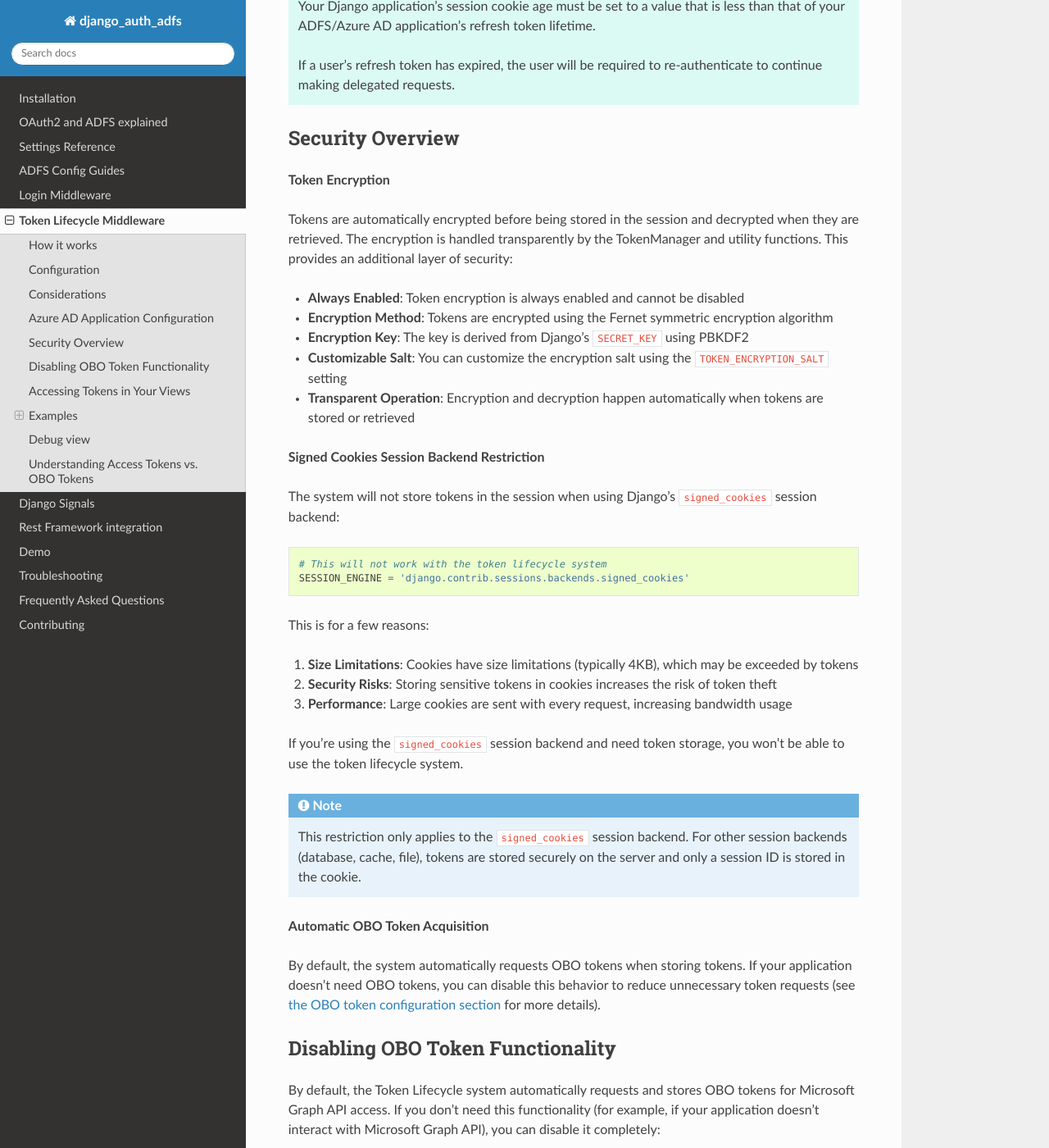
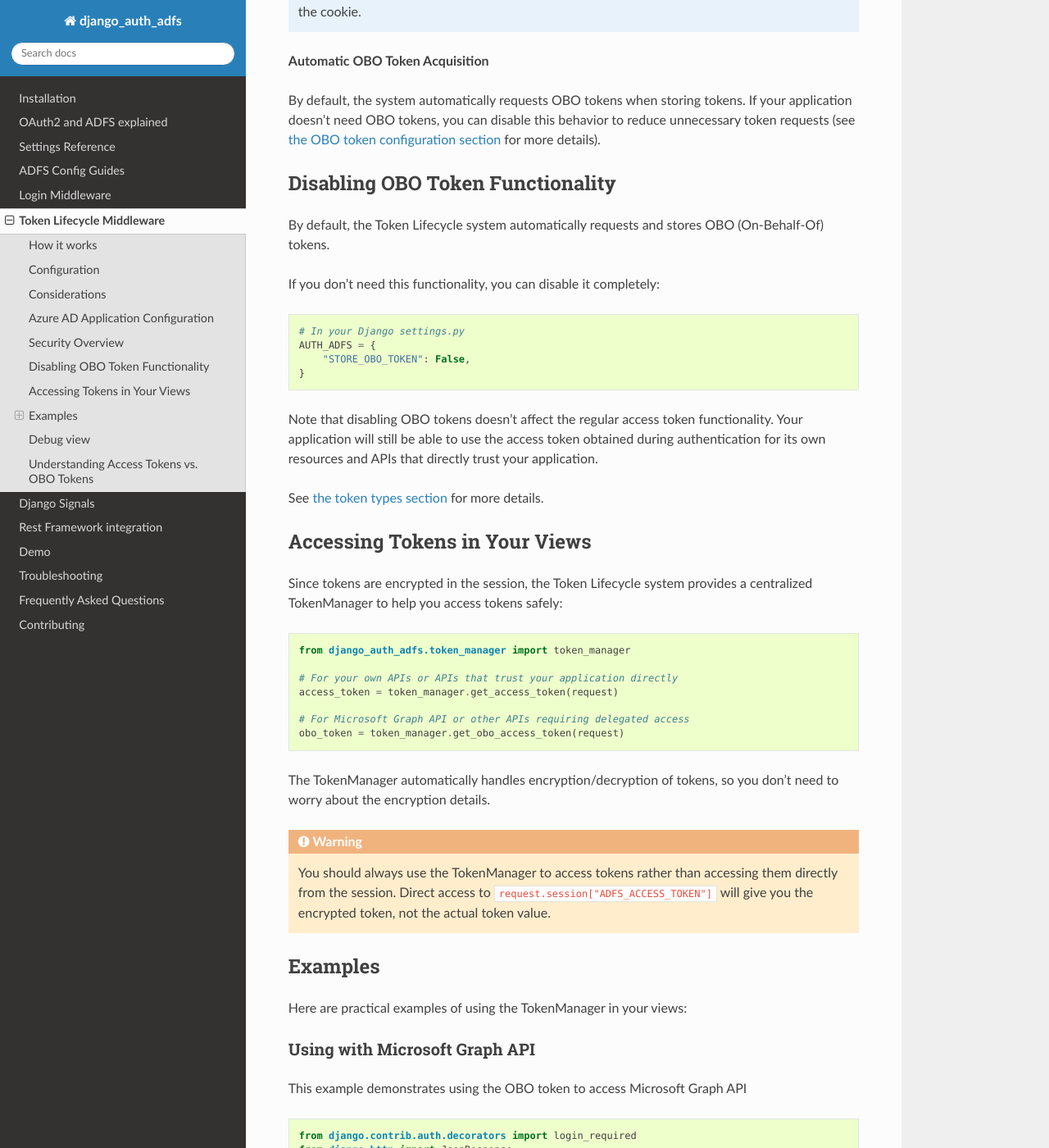
Before and after one commit to snok/django-auth-adfs, a Sphinx documentation site: the page built from docs/token_lifecycle.rst, in a window 1280 px wide and 1400 px high, scrolled down 3830 px. Shown: the whole window at 82% size. Built offline with Sphinx 7.4.7 and the Read the Docs theme 3.1.0, drawn with Linux system fonts in a browser that asks for light colours; pages that are not in the unit, such as notebooks, are missing from menus; some of the changed text lies outside the part shown.

Commit message:
docs update

```diff
--- a/docs/token_lifecycle.rst
+++ b/docs/token_lifecycle.rst
@@ -15,17 +15,12 @@
 How it works
 ------------
 
-The token lifecycle system consists of two main components:
-
-1. **TokenManager**: A centralized singleton that handles all token operations including storage, retrieval, encryption, refresh, and OBO token management
-2. **TokenLifecycleMiddleware**: A middleware that monitors token expiration and triggers refresh when needed
-
-Together, they handle the entire token lifecycle:
+The token lifecycle system performs the following:
 
 1. **Token Storage**: The django-auth-adfs backend automatically stores and encrypts tokens during authentication when the ``TokenLifecycleMiddleware`` is enabled
 2. **Token Monitoring**: The middleware checks token expiration on each request
 3. **Token Refresh**: When a token is about to expire, it is automatically refreshed
-4. **OBO Token Management**: When enabled (by default), OBO tokens are automatically acquired and refreshed for Microsoft Graph API access
+4. **OBO Token Management**: When enabled (by default), OBO tokens are automatically acquired and refreshed
 5. **Security Controls**: Optional automatic logout on token refresh failures
 
 Read more about the OBO flow: https://learn.microsoft.com/en-us/entra/identity-platform/v2-oauth2-on-behalf-of-flow#protocol-diagram
@@ -72,7 +67,7 @@
         # Number of seconds before expiration to refresh (default: 300, i.e., 5 minutes)
         "TOKEN_REFRESH_THRESHOLD": 300,
 
-        # Enable or disable OBO token storage for Microsoft Graph API (default: True)
+        # Enable or disable OBO token functionality (default: True)
         "STORE_OBO_TOKEN": True,
 
         # Custom salt for token encryption (optional)
@@ -89,16 +84,10 @@
 
     Consider this when deploying changes to the salt in production environments.
 
-.. note::
-    By default (``STORE_OBO_TOKEN = True``), the system will automatically request and store OBO tokens
-    for Microsoft Graph API access. If your application doesn't need to access Microsoft Graph API,
-    you can set ``STORE_OBO_TOKEN = False`` to disable this functionality completely.
-    See `the OBO token configuration section <#disabling-obo-token-functionality>`_ for more details.
-
 Considerations
 --------------
 
-- Token storage and encryption are handled automatically by the django-auth-adfs backend during authentication
+- Token storage and encryption are handled automatically by the middleware during authentication
 - Token refresh only works for authenticated users with valid sessions
 - If the refresh token is invalid or expired, the system will not be able to refresh the access token
 - By default, the system will not log the user out if token refresh fails, but this behavior can be changed with the ``LOGOUT_ON_TOKEN_REFRESH_FAILURE`` setting
@@ -112,10 +101,6 @@
 
 - When set to ``False`` (default), users remain logged in even if their tokens can't be refreshed
 - When set to ``True``, users are automatically logged out when token refresh fails
-
-When a user's account is disabled in Azure AD/ADFS, their existing Django sessions will remain active by default until they expire naturally. This can create a security gap where revoked users maintain access to your application.
-
-The ``LOGOUT_ON_TOKEN_REFRESH_FAILURE`` setting provides an option which helps address this concern by allowing you to automatically log out users when their token refresh fails, which will happen some time after their account has been disabled in the identity provider.
 
 **Existing Sessions**
 
@@ -147,29 +132,9 @@
 **Token Encryption**
 
 Tokens are automatically encrypted before being stored in the session and decrypted when they are retrieved.
-The encryption is handled transparently by the TokenManager and utility functions. This provides an additional layer of security:
-
-- **Always Enabled**: Token encryption is always enabled and cannot be disabled
-- **Encryption Method**: Tokens are encrypted using the Fernet symmetric encryption algorithm
-- **Encryption Key**: The key is derived from Django's ``SECRET_KEY`` using PBKDF2
-- **Customizable Salt**: You can customize the encryption salt using the ``TOKEN_ENCRYPTION_SALT`` setting
-- **Transparent Operation**: Encryption and decryption happen automatically when tokens are stored or retrieved
-
+The encryption is handled transparently by the TokenManager and utility functions.
 
 **Signed Cookies Session Backend Restriction**
-
-The system will not store tokens in the session when using Django's ``signed_cookies`` session backend:
-
-.. code-block:: python
-
-    # This will not work with the token lifecycle system
-    SESSION_ENGINE = 'django.contrib.sessions.backends.signed_cookies'
-
-This is for a few reasons:
-
-1. **Size Limitations**: Cookies have size limitations (typically 4KB), which may be exceeded by tokens
-2. **Security Risks**: Storing sensitive tokens in cookies increases the risk of token theft
-3. **Performance**: Large cookies are sent with every request, increasing bandwidth usage
 
 If you're using the ``signed_cookies`` session backend and need token storage, you won't be able to use the token lifecycle system.
 
@@ -184,7 +149,9 @@
 Disabling OBO Token Functionality
 ---------------------------------
 
-By default, the Token Lifecycle system automatically requests and stores OBO tokens for Microsoft Graph API access. If you don't need this functionality (for example, if your application doesn't interact with Microsoft Graph API), you can disable it completely:
+By default, the Token Lifecycle system automatically requests and stores OBO (On-Behalf-Of) tokens.
+
+If you don't need this functionality, you can disable it completely:
 
 .. code-block:: python
 
@@ -192,13 +159,6 @@
     AUTH_ADFS = {
         "STORE_OBO_TOKEN": False,
     }
-
-When this setting is ``False``:
-
-1. The system will not request OBO tokens during token storage
-2. The system will not store OBO tokens in the session
-3. The system will not refresh OBO tokens
-4. The ``get_obo_access_token`` utility function will always return ``None``
 
 Note that disabling OBO tokens doesn't affect the regular access token functionality. Your application will still be able to use the access token obtained during authentication for its own resources and APIs that directly trust your application.
 
@@ -233,9 +193,7 @@
 Using with Microsoft Graph API
 ~~~~~~~~~~~~~~~~~~~~~~~~~~~~~~
 
-In this flow, we will use the OBO token to access Microsoft Graph API.
-
-This is the recommended flow for delegated access to Microsoft Graph API.
+This example demonstrates using the OBO token to access Microsoft Graph API
 
 .. code-block:: python
 
@@ -267,12 +225,48 @@
                 status=500
             )
 
-Using with other resources
-~~~~~~~~~~~~~~~~~~~~~~~~~~
+Using with Custom ADFS-Protected API
+~~~~~~~~~~~~~~~~~~~~~~~~~~~~~~~~~~~~
 
-The key difference here is to use the ``get_access_token`` method to get the token for the resource you are accessing.
+This example shows how to use the OBO token to access a custom API protected by ADFS that supports the OBO flow.
 
-This is different than the ``get_obo_access_token`` method, which is used for Microsoft Graph API delegated access in the previous example.
+.. code-block:: python
+
+    from django.contrib.auth.decorators import login_required
+    from django.http import JsonResponse
+    from django_auth_adfs.token_manager import token_manager
+    import requests
+
+    @login_required
+    def custom_api_view(request):
+        """Access a custom API using OBO token"""
+        obo_token = token_manager.get_obo_access_token(request)
+
+        if not obo_token:
+            return JsonResponse({"error": "No OBO token available"}, status=401)
+
+        headers = {
+            "Authorization": f"Bearer {obo_token}",
+            "Content-Type": "application/json",
+        }
+
+        try:
+            response = requests.get(
+                "https://your-custom-api.example.com/data",
+                headers=headers
+            )
+            response.raise_for_status()
+            return JsonResponse(response.json())
+        except requests.exceptions.RequestException as e:
+            return JsonResponse(
+                {"error": "Failed to fetch data", "details": str(e)},
+                status=500
+            )
+
+Using with Direct Resource Access
+~~~~~~~~~~~~~~~~~~~~~~~~~~~~~~~~~
+
+For APIs that directly trust your application (no OBO flow needed), use the regular access token:
 
 .. code-block:: python
 
@@ -430,21 +424,7 @@
 Understanding Access Tokens vs. OBO Tokens
 ------------------------------------------
 
-It's important to understand the difference between regular access tokens and OBO (On-Behalf-Of) tokens, especially in the context of delegated access versus application access:
+For more information on the different types of permissions and flows, see:
 
-**Delegated Access vs. Application Access**:
-    There are two primary ways an application can access resources in Azure AD/ADFS:
-
-    * **Application Access**: The application accesses resources directly with its own identity, not on behalf of a user.
-
-    * **Delegated Access**: The application accesses resources on behalf of a signed-in user.
-
-**Regular Access Token**:
-    The token obtained during authentication with ADFS.
-
-**OBO (On-Behalf-Of) Token**:
-    The OBO flow is specifically designed for delegated access scenarios where your application needs to access resources (like Microsoft Graph) on behalf of the authenticated user.
-
-    The TokenManager handles this exchange automatically when OBO token storage is enabled.
-
-For more information on the different types of permissions, see `the Microsoft documentation <https://learn.microsoft.com/en-us/entra/identity-platform/permissions-consent-overview>`_.
+* `OAuth 2.0 On-Behalf-Of flow <https://learn.microsoft.com/en-us/azure/active-directory/develop/v2-oauth2-on-behalf-of-flow>`_
+* `Permission types <https://learn.microsoft.com/en-us/entra/identity-platform/permissions-consent-overview>`_
```
